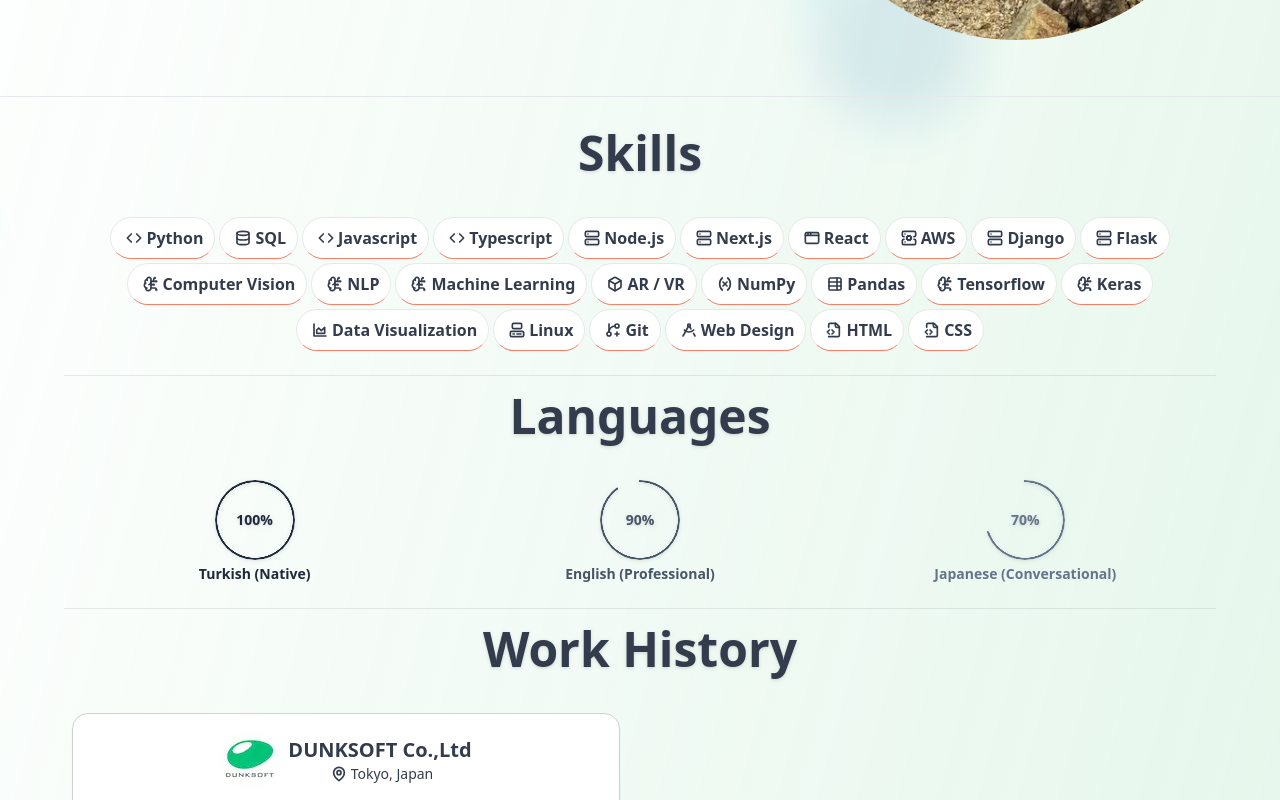
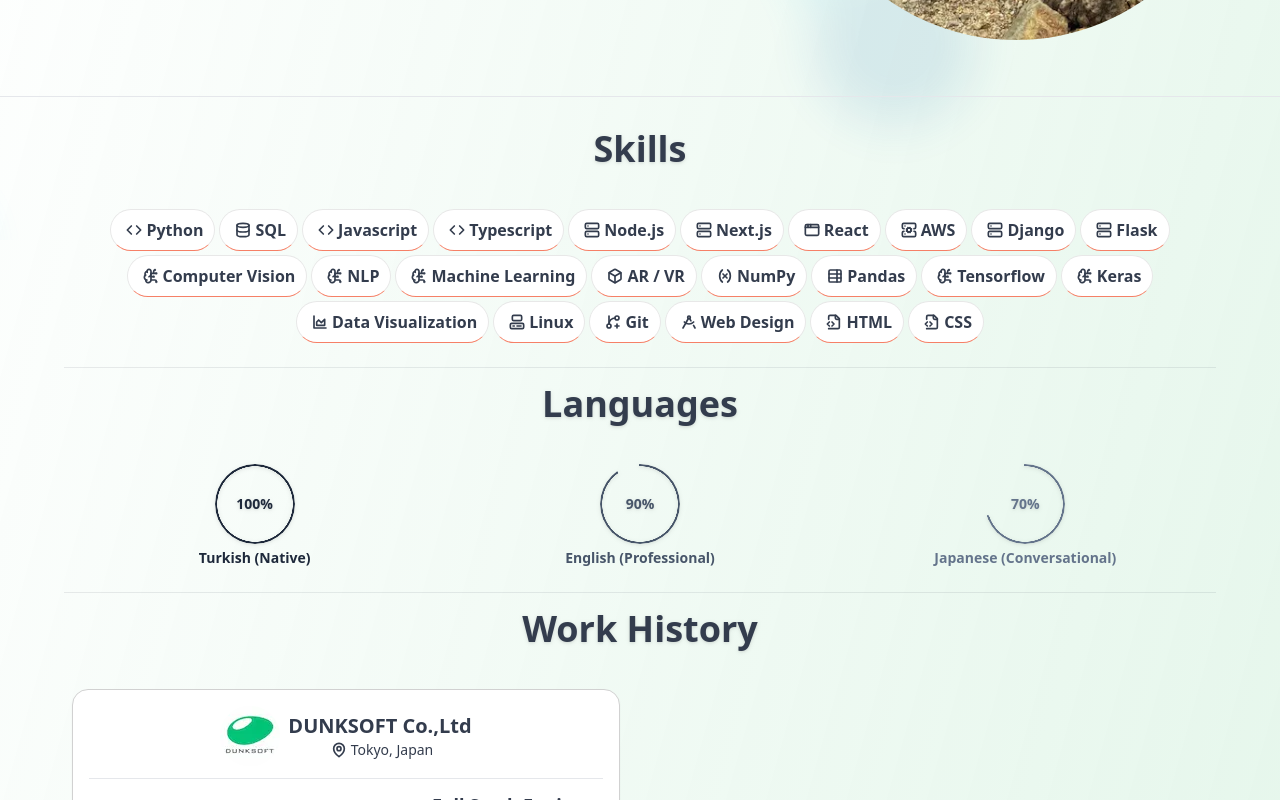
Before and after one commit to umutto/umutto.github.io, a Next.js app: page / in a window 1280 px wide. Shown: the part 560-1360 px from the top of the page. Built offline with nearby package versions, Linux system fonts and the light colour scheme.

Commit message:
style: smaller headers, sizing between sections

```diff
--- a/src/app/page.tsx
+++ b/src/app/page.tsx
@@ -22,7 +22,7 @@ export default function Home() {
       <NavBar routes={navigationRoutes} />
       <Hero />
       <main className="container mx-auto py-8 gap-6">
-        <section id="about" className="pb-10 md:px-4 lg:px-8 xl:px-16">
+        <section id="about" className="md:px-4 lg:px-8 xl:px-16">
           <SkillBadges />
           <div className="divider h-px overflow-hidden" />
           <SpokenLanguages />
@@ -32,7 +32,7 @@ export default function Home() {
           <EducationHistory />
           <div className="divider h-px overflow-hidden" />
         </section>
-        <section id="projects" className="pb-10 md:px-4 lg:px-8 xl:px-16">
+        <section id="projects" className="md:px-4 lg:px-8 xl:px-16">
           <Projects />
           <div className="divider h-px overflow-hidden" />
           <Awards />
--- a/src/components/ui/SectionHeader.tsx
+++ b/src/components/ui/SectionHeader.tsx
@@ -12,7 +12,7 @@ export default function SectionHeader({ id, className, children }: SectionHeader
     <h2
       id={id}
       className={twMerge(
-        "text-4xl md:text-5xl text-center drop-shadow mb-8 font-semibold",
+        "text-3xl md:text-4xl text-center drop-shadow mb-8 font-semibold",
         className
       )}
     >
```
